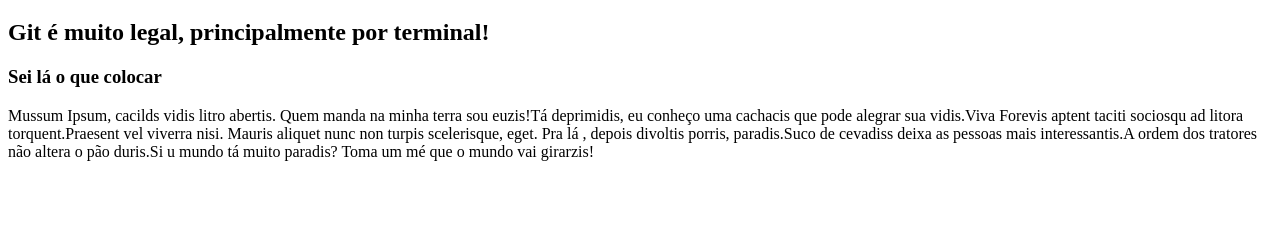
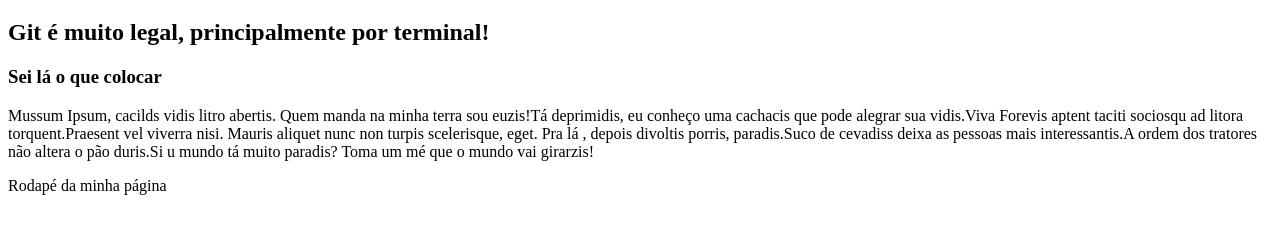
Before and after one commit to brunorodmoreira/demo-github, a plain HTML site: page index.html in a window 1280 px wide. Shown: the part 61-294 px from the top of the page. Drawn offline with Linux system fonts and the light colour scheme.

Commit message:
Adiciona rodapé e cria página 'sobre mim'

```diff
--- a/index.html
+++ b/index.html
@@ -18,6 +18,9 @@
 Pra lá , depois divoltis porris, paradis.Suco de cevadiss deixa as pessoas mais interessantis.A ordem dos tratores não altera o pão duris.Si u mundo tá muito paradis? Toma um mé que o mundo vai girarzis!
         </p>
     </div>
+    <div>
+        <p>Rodapé da minha página</p>
+    </div>
 </body>
 
 </html>
```
Also changed, not shown: sobre-mim.html (added, +9 -0 lines).
